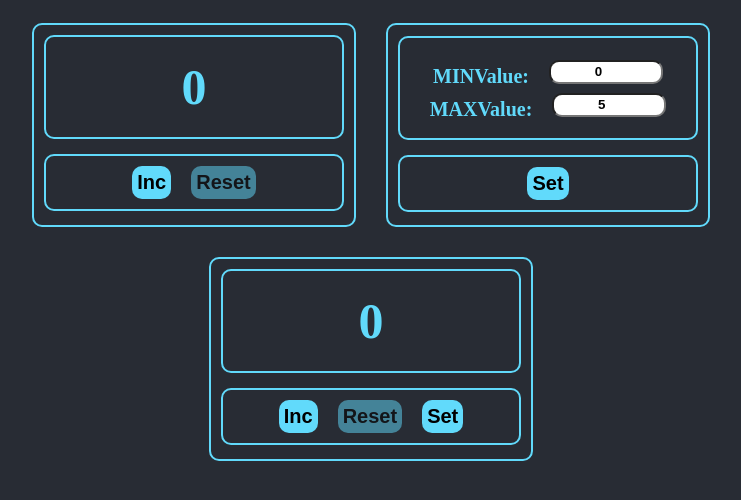
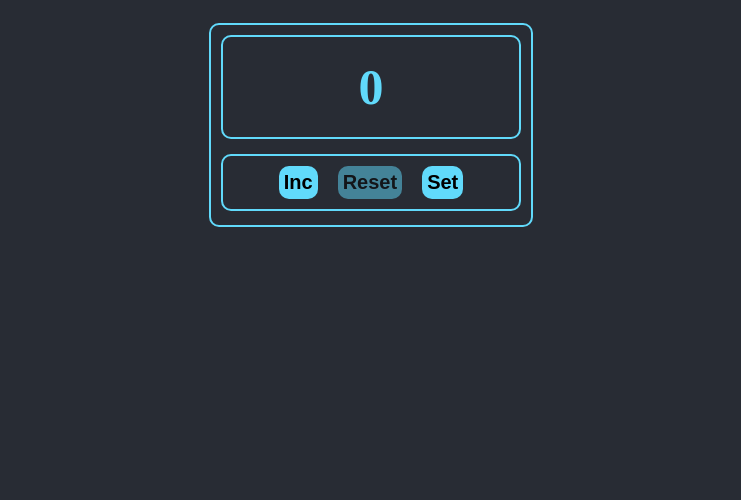
Before and after one commit to georgkiim/counter, a React (Create React App) app: page / in a window 1280 px wide. Shown: the top 500 px of the page, without its empty margins (269-1010 px from the left). Built offline with nearby package versions, Linux system fonts and the light colour scheme.

Commit message:
Comment App

```diff
--- a/src/index.tsx
+++ b/src/index.tsx
@@ -10,7 +10,7 @@ const root = ReactDOM.createRoot(
 );
 root.render(
     <React.StrictMode>
-        <App/>
+        {/*<App/>*/}
         <App2/>
     </React.StrictMode>
 );
```
